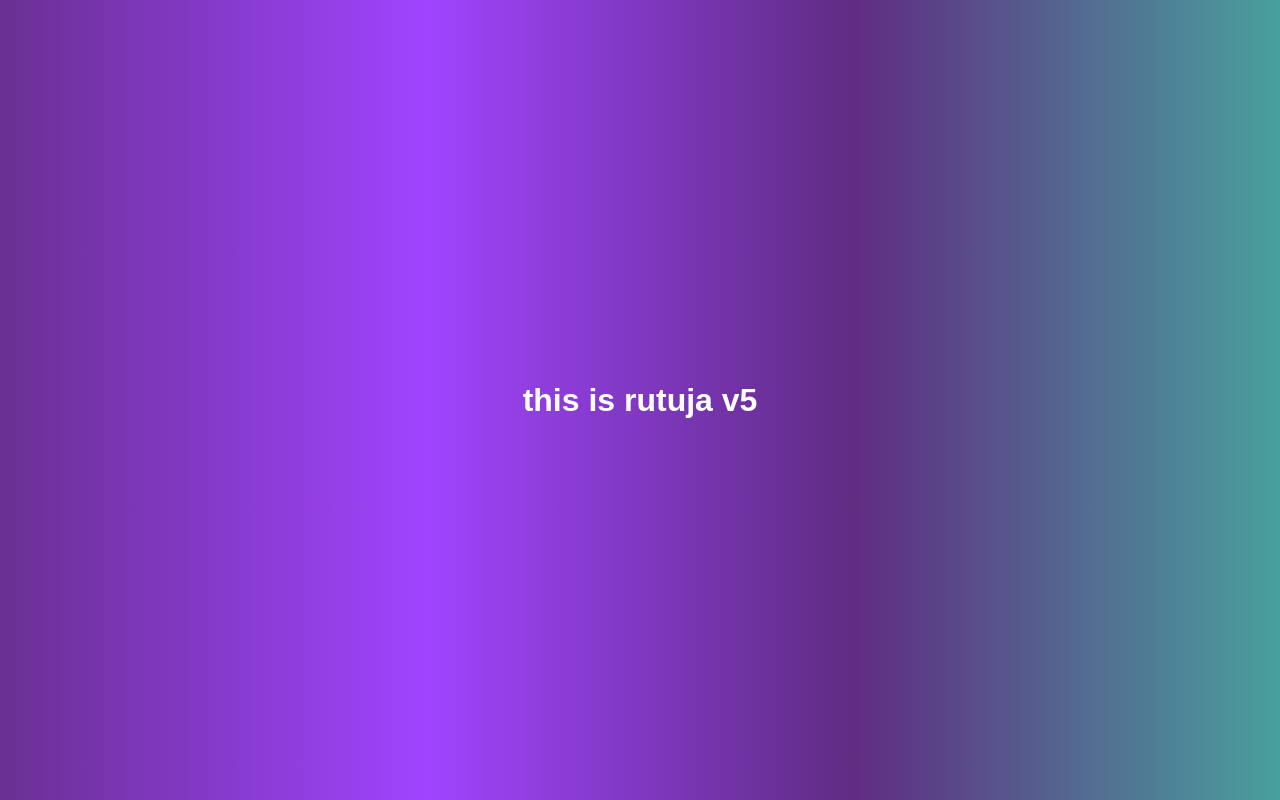
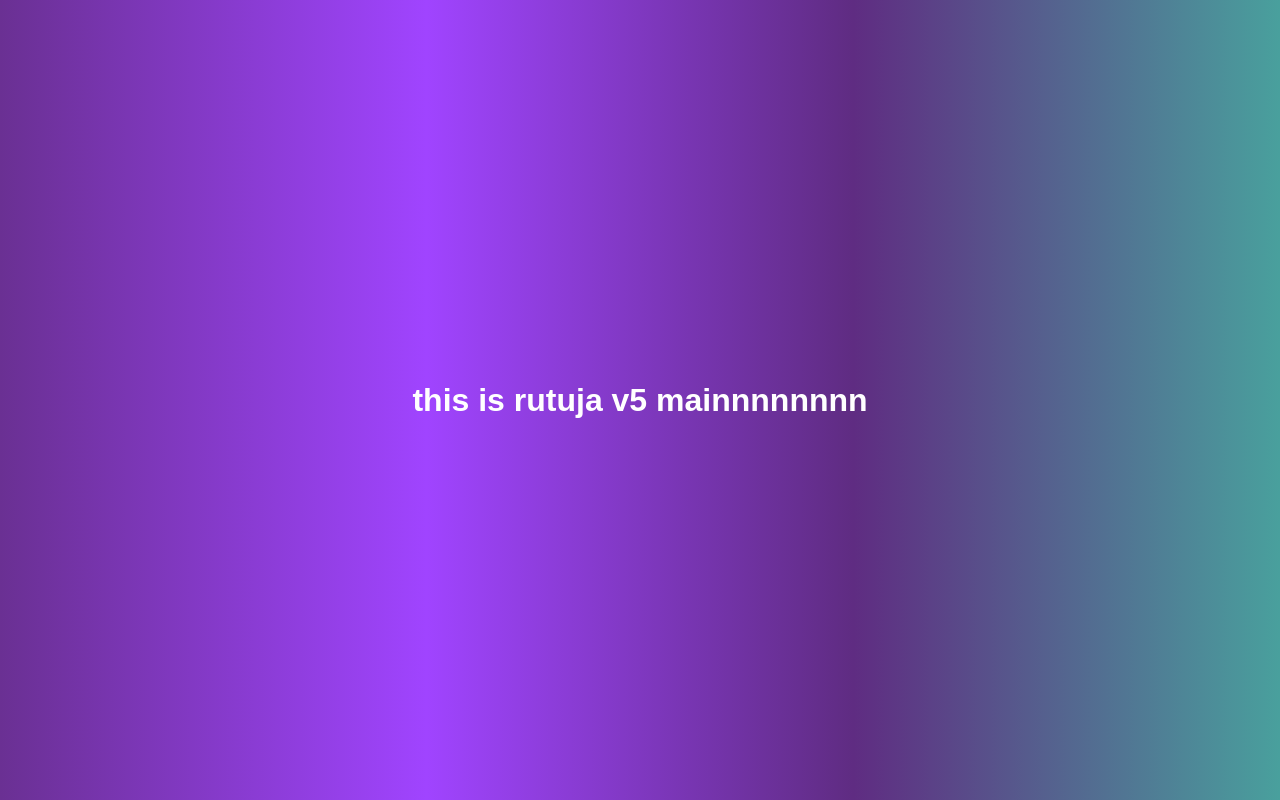
Before and after one commit to Rutujakakade123/myrepo, a plain HTML site: page index.html in a window 1280 px wide. Drawn offline with Linux system fonts and the light colour scheme.

Commit message:
added main braanch to check confilct

```diff
--- a/index.html
+++ b/index.html
@@ -6,7 +6,7 @@
     <title>Document</title>
 </head>
 <body>
-    <h1>this is rutuja v5</h1>
+    <h1>this is rutuja v5 mainnnnnnnn</h1>
     <link rel="stylesheet" href ="style.css">
 </body>
 
```
